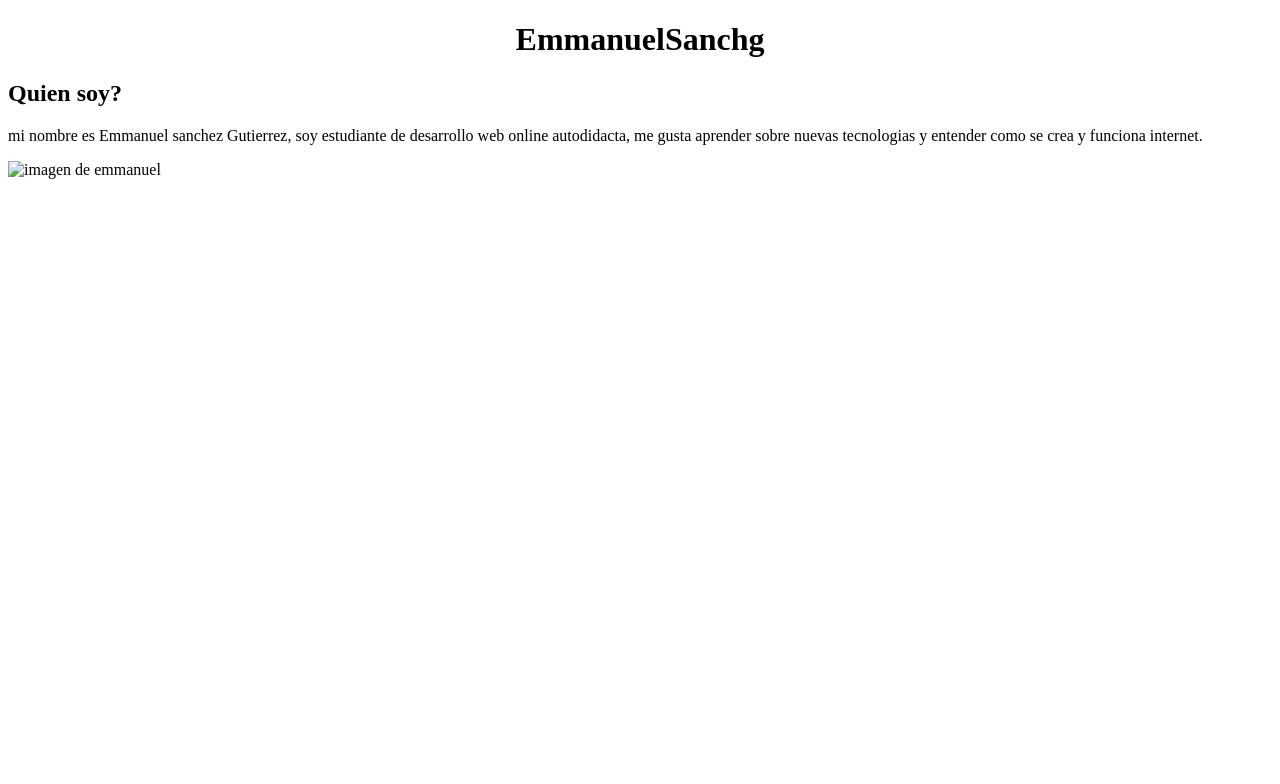
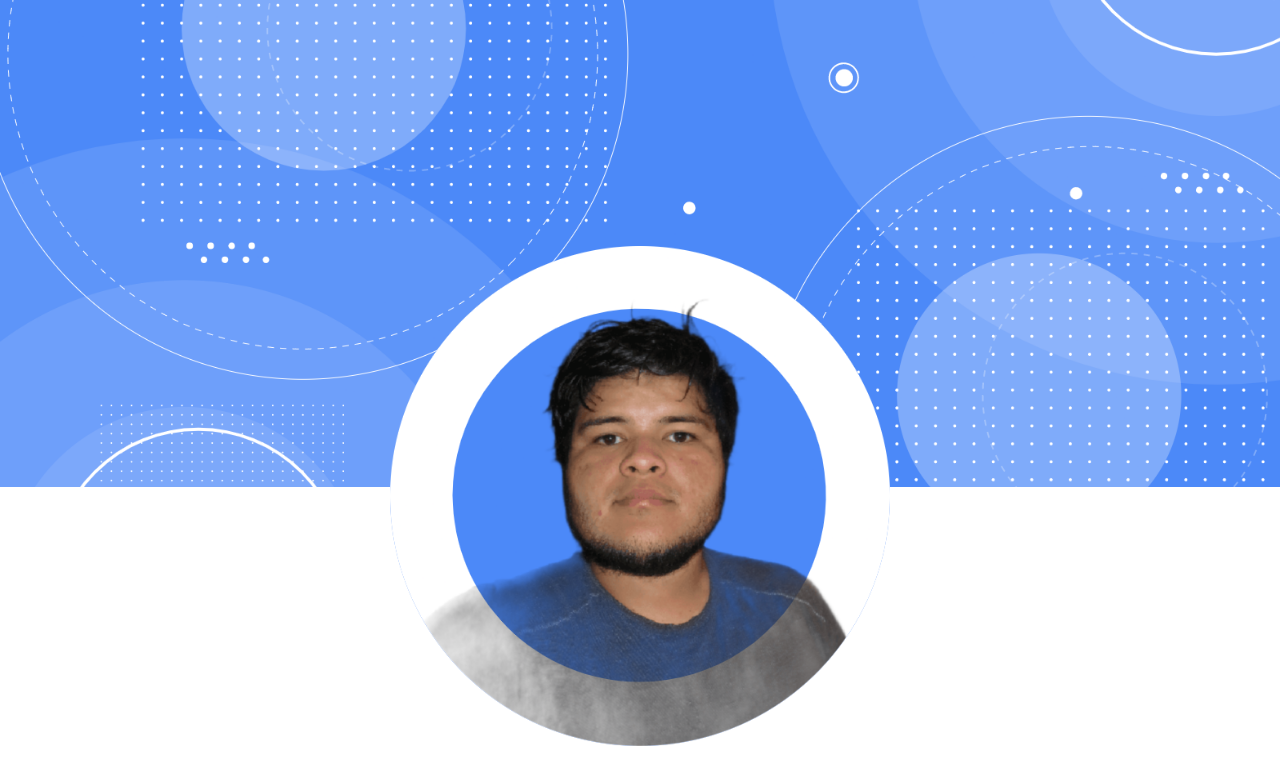
Before and after one commit to emmanuelsanchg/emmanuelsanchg, a plain HTML site: page index.html in a window 1280 px wide. Drawn offline with Linux system fonts and the light colour scheme.

Commit message:
agregando imagen para futura pagina

```diff
--- /dev/null
+++ b/css/style.css
@@ -0,0 +1,24 @@
+* {
+    padding: 0;
+    margin: 0;
+    box-sizing: border-box;
+}
+
+.header {
+    width: 100%;
+    position: relative;
+}
+
+img {
+    max-width: 100%;
+}
+
+.container-imagen-perfil {
+    position: absolute;
+    width: 500px;
+    top: 50%;
+    right: 0;
+    bottom: 0;
+    left: 0;
+    margin: auto;
+}
--- a/index.html
+++ b/index.html
@@ -5,22 +5,16 @@
     <meta http-equiv="X-UA-Compatible" content="IE=edge">
     <meta name="viewport" content="width=device-width, initial-scale=1.0">
     <title>EmmanuelSanchg</title>
+    <link rel="stylesheet" href="./css/style.css">
 </head>
 <body>
-    <header>
-        <center>
-            <h1>EmmanuelSanchg</h1>
-        </center>
+    <header class="header">
+        <figure class="container-fondo">
+            <img src="./img/cover-image.png" alt="imagen de fondo del header" class="fondo">
+        </figure>
+        <figure class="container-imagen-perfil">
+            <img src="./img/profile-pic.png" alt="imagen de perfil de Emmanuel Sanchez" class="imagen-perfil">
+        </figure>
     </header>
-    <main>
-        <section>
-
-            <h2>Quien soy?</h2>
-            <p>
-                mi nombre es Emmanuel sanchez Gutierrez, soy estudiante de desarrollo web online autodidacta, me gusta aprender sobre nuevas tecnologias y entender como se crea y funciona internet.
-            </p>
-        </section>
-        <img src="#" alt="imagen de emmanuel">
-    </main>
 </body>
 </html>
```
Also changed, not shown: img/cover-image.png (added), img/profile-pic.png (added).
